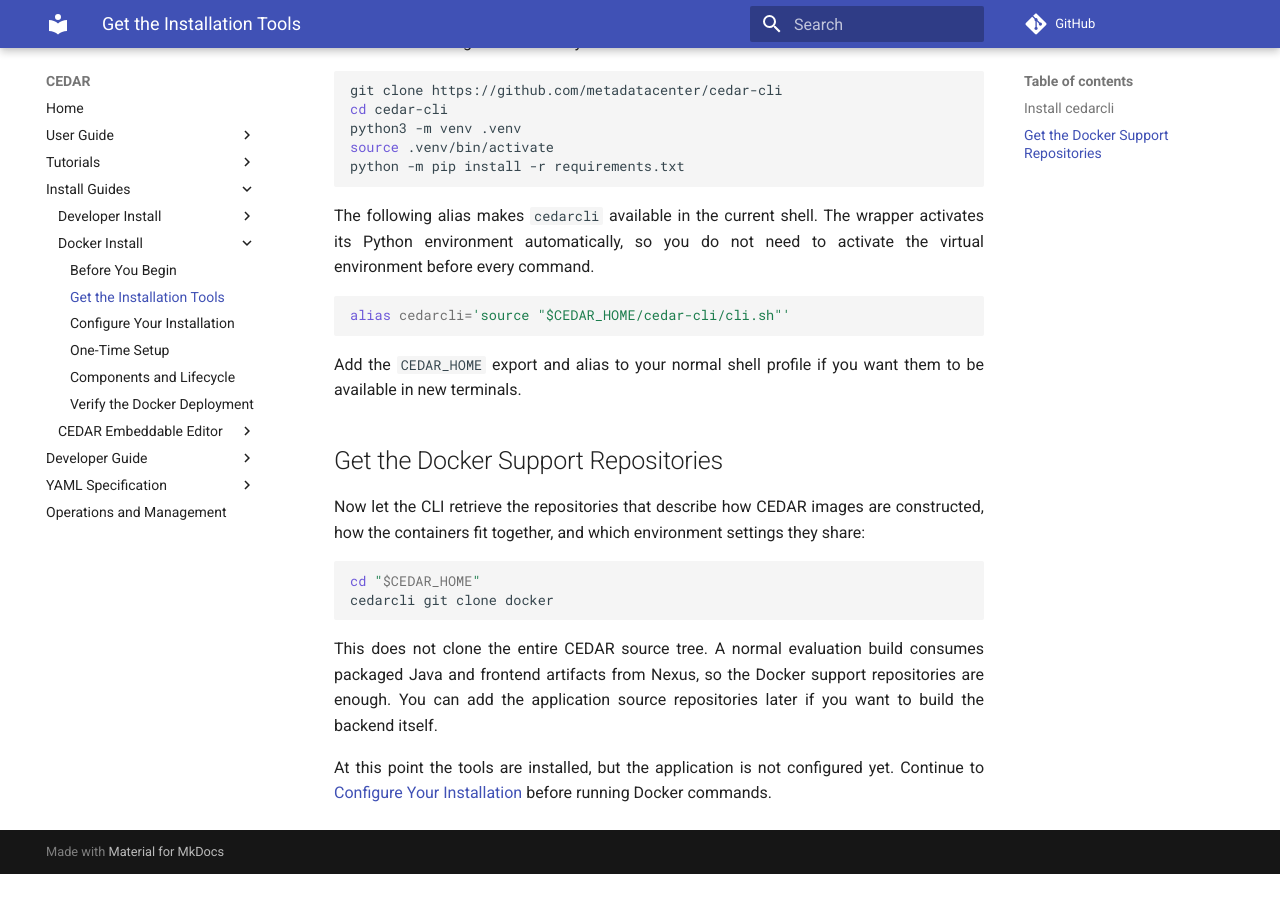
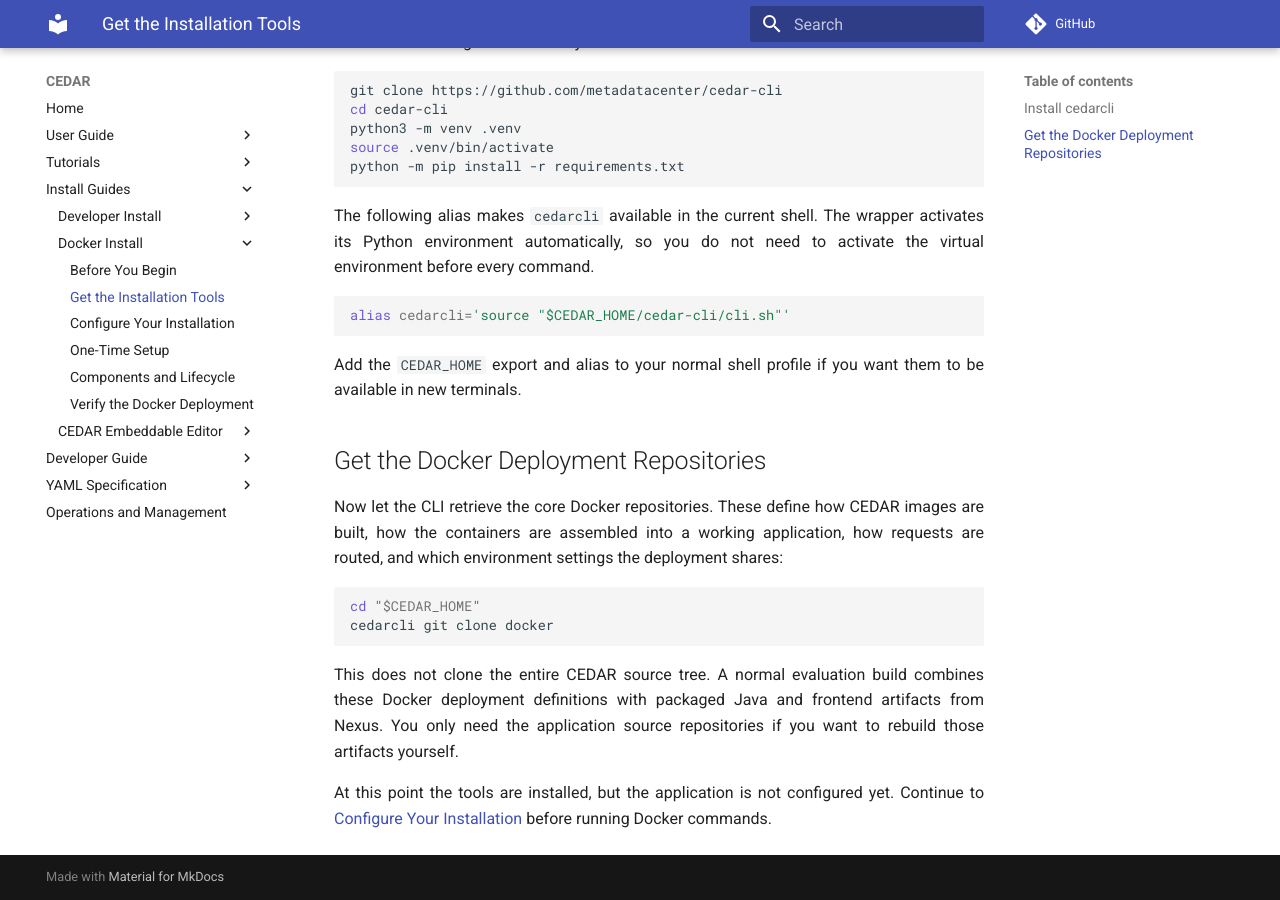
Before and after one commit to metadatacenter/cedar-mkdocs, an MkDocs documentation site: the page built from docs/install-docker-eval/cli-and-scripts.md, in a window 1280 px wide and 900 px high, scrolled down 649 px. Built offline with MkDocs 1.6.1 and Material for MkDocs 9.7.7, drawn with Linux system fonts in a browser that asks for light colours; comment, search, counter and statistics services are not loaded; before the commit the page ends 1523 px from its top, so only the background shows below that.

Commit message:
docs: clarify Docker repositories and command groups

````diff
--- a/docs/install-docker-eval/cli-and-scripts.md
+++ b/docs/install-docker-eval/cli-and-scripts.md
@@ -42,19 +42,20 @@ alias cedarcli='source "$CEDAR_HOME/cedar-cli/cli.sh"'
 Add the `CEDAR_HOME` export and alias to your normal shell profile if you want them to be available
 in new terminals.
 
-## Get the Docker Support Repositories
+## Get the Docker Deployment Repositories
 
-Now let the CLI retrieve the repositories that describe how CEDAR images are constructed, how the
-containers fit together, and which environment settings they share:
+Now let the CLI retrieve the core Docker repositories. These define how CEDAR images are built,
+how the containers are assembled into a working application, how requests are routed, and which
+environment settings the deployment shares:
 
 ```bash
 cd "$CEDAR_HOME"
 cedarcli git clone docker
 ```
 
-This does not clone the entire CEDAR source tree. A normal evaluation build consumes packaged Java
-and frontend artifacts from Nexus, so the Docker support repositories are enough. You can add the
-application source repositories later if you want to build the backend itself.
+This does not clone the entire CEDAR source tree. A normal evaluation build combines these Docker
+deployment definitions with packaged Java and frontend artifacts from Nexus. You only need the
+application source repositories if you want to rebuild those artifacts yourself.
 
 At this point the tools are installed, but the application is not configured yet. Continue to
 [Configure Your Installation](configuration.md) before running Docker commands.
````
Also changed, not shown: docs/install-docker-eval/components.md (+11 -0 lines).
